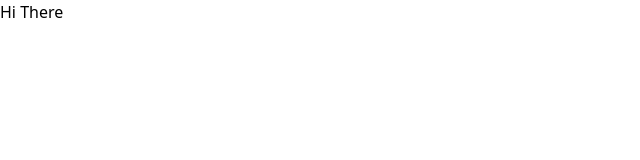
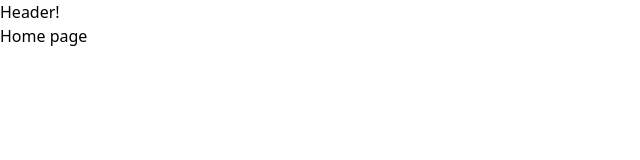
Before and after one commit to Jinnie-kim/react-router-study, a React (Vite) app: page / in a window 1280 px wide. Shown: the top 160 px of the page, without its empty margins (0-640 px from the left). Built offline with nearby package versions, Linux system fonts and the light colour scheme.

Commit message:
Add: React Router Setup

```diff
--- a/package.json
+++ b/package.json
@@ -11,7 +11,8 @@
   },
   "dependencies": {
     "react": "^18.2.0",
-    "react-dom": "^18.2.0"
+    "react-dom": "^18.2.0",
+    "react-router-dom": "^6.26.2"
   },
   "devDependencies": {
     "@types/react": "^18.2.66",
--- a/src/App.tsx
+++ b/src/App.tsx
@@ -1,5 +1,32 @@
+import { createBrowserRouter, RouterProvider } from 'react-router-dom';
+import Root from './pages/Root';
+import HomePage from './pages/HomePage';
+import SearchPage from './pages/SearchPages';
+import DetailsPage from './pages/DetailsPage';
+
+const router = createBrowserRouter([
+  {
+    path: '/',
+    element: <Root />,
+    children: [
+      {
+        index: true,
+        element: <HomePage />,
+      },
+      {
+        path: '/search',
+        element: <SearchPage />,
+      },
+      {
+        path: '/packages/:name',
+        element: <DetailsPage />,
+      },
+    ],
+  },
+]);
+
 function App() {
-  return <div>Hi There</div>;
+  return <RouterProvider router={router} />;
 }
 
 export default App;
--- /dev/null
+++ b/src/components/Header.tsx
@@ -0,0 +1,3 @@
+export default function Header() {
+  return <div>Header!</div>;
+}
--- /dev/null
+++ b/src/pages/DetailsPage.tsx
@@ -0,0 +1,3 @@
+export default function DetailsPage() {
+  return <div>detail page</div>;
+}
--- /dev/null
+++ b/src/pages/HomePage.tsx
@@ -0,0 +1,3 @@
+export default function HomePage() {
+  return <div>Home page</div>;
+}
--- /dev/null
+++ b/src/pages/Root.tsx
@@ -0,0 +1,11 @@
+import { Outlet } from 'react-router-dom';
+import Header from '../components/Header';
+
+export default function Root() {
+  return (
+    <div>
+      <Header />
+      <Outlet />
+    </div>
+  );
+}
--- /dev/null
+++ b/src/pages/SearchPages.tsx
@@ -0,0 +1,3 @@
+export default function SearchPage() {
+  return <div>Search page</div>;
+}
```
Also changed, not shown: 1 other file (tests, documents, lock files or other folders).
